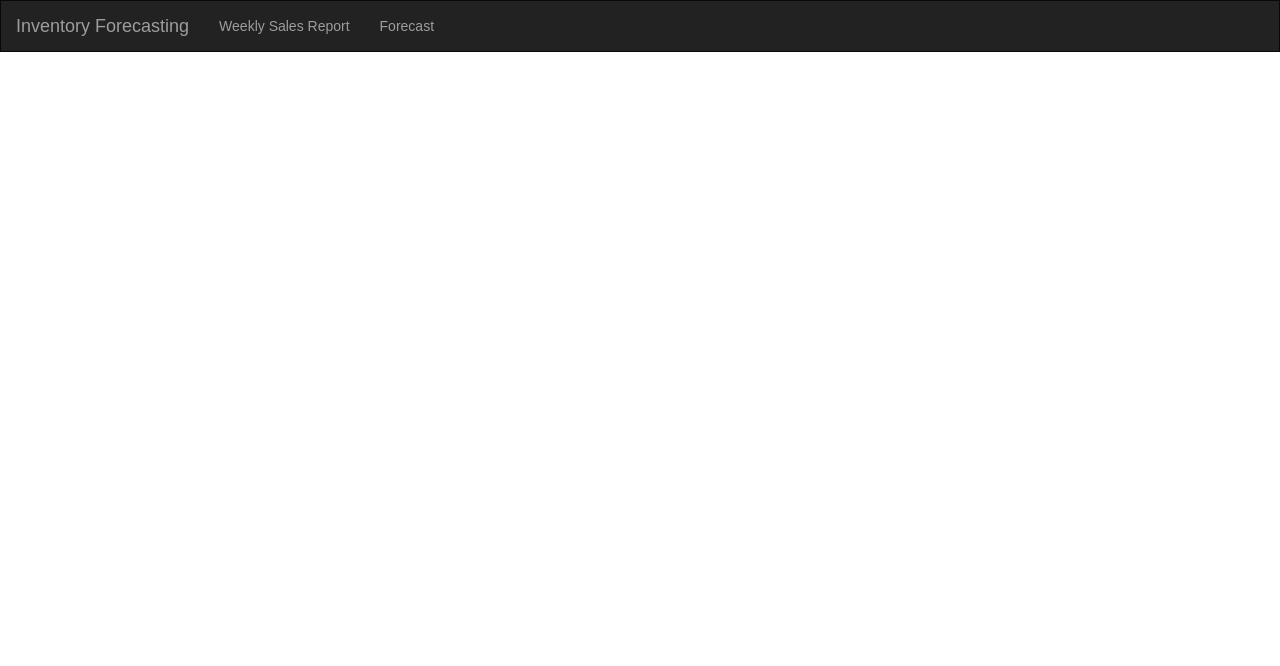
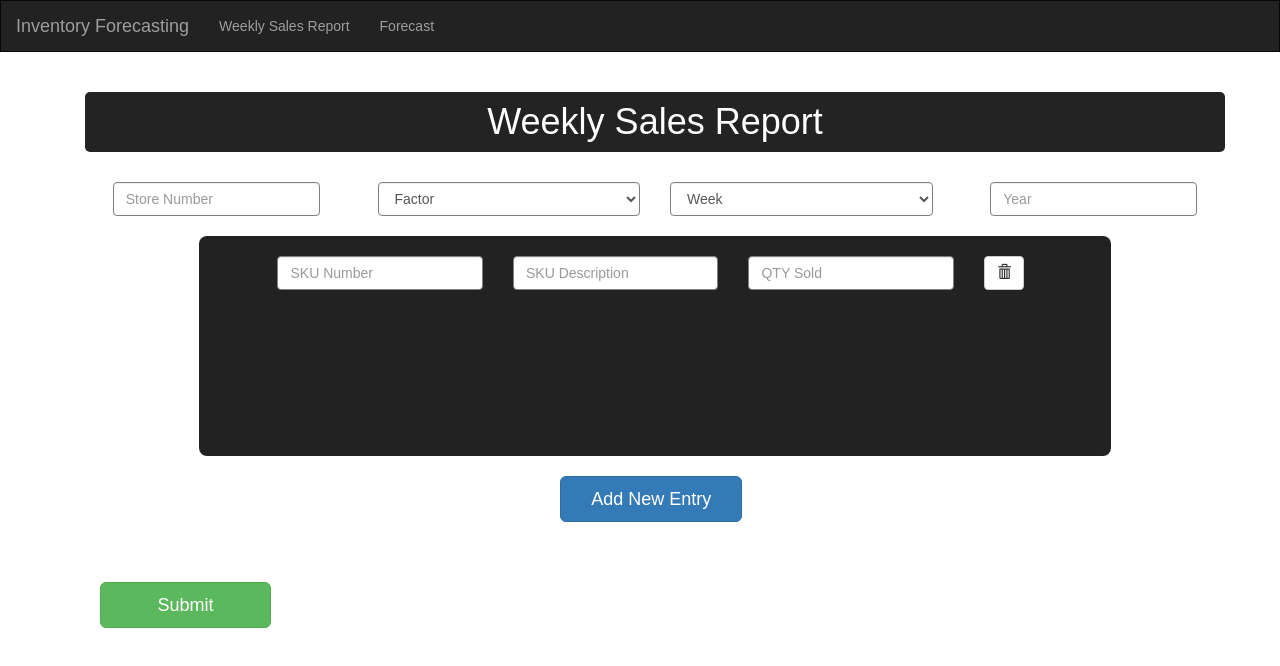
Before and after one commit to HunterMcAfee/inventoryForecasting, a React (Create React App) app in the folder client/: page / in a window 1280 px wide. Shown: the top 666 px of the page. Built offline with nearby package versions, Linux system fonts and the light colour scheme; no server answers.

Commit message:
Changed link directing

```diff
--- a/client/src/App.js
+++ b/client/src/App.js
@@ -12,7 +12,7 @@ class App extends Component {
       	<div>
         	<Route path="/" component={Navbar} />
         	<div className="container">
-            <Route exact path="/DataEntry" component={DataEntry} />
+            <Route exact path="/" component={DataEntry} />
             <Route exact path = "/forecast" component={Forecast} />
       	  </div>
         </div>
--- a/client/src/components/Navbar.jsx
+++ b/client/src/components/Navbar.jsx
@@ -18,7 +18,7 @@ export default class Navbar extends Component {
                         </div>
                         <div className="collapse navbar-collapse" id="bs-example-navbar-collapse-1">
                             <ul className="nav navbar-nav">
-                                <li><Link to="/DataEntry">Weekly Sales Report<span className="sr-only">(current)</span></Link></li>
+                                <li><Link to="/">Weekly Sales Report<span className="sr-only">(current)</span></Link></li>
                                 <li><Link to="/forecast">Forecast</Link></li>
 
                             </ul>
```
